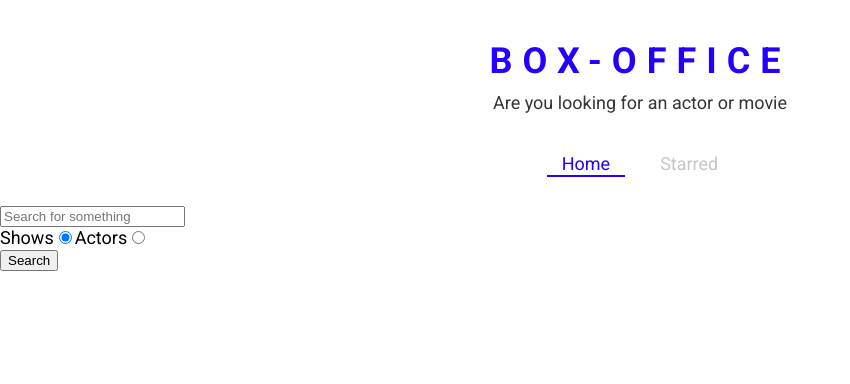
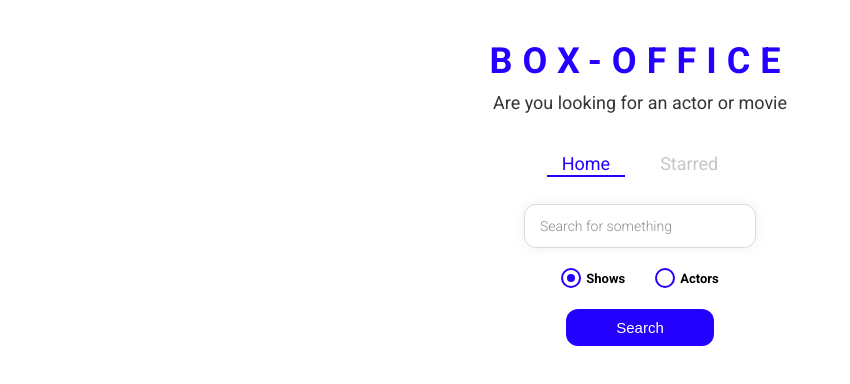
Before and after one commit to dhannjayyy/box-office-app, a React (Create React App) app: page / in a window 1280 px wide. Shown: the top 384 px of the page, without its empty margins (0-850 px from the left). Built offline with nearby package versions, Linux system fonts and the light colour scheme.

Commit message:
styled the entire app

```diff
--- /dev/null
+++ b/src/components/CustomRadio.jsx
@@ -0,0 +1,70 @@
+import React from "react";
+import styled from "styled-components";
+
+const RadioWrapper = styled.label`
+  display: block;
+  position: relative;
+  padding-left: 25px;
+  cursor: pointer;
+  font-size: 13px;
+  user-select: none;
+  font-weight: 700;
+  line-height: 1.65;
+
+  input {
+    position: absolute;
+    opacity: 0;
+    cursor: pointer;
+  }
+
+  span {
+    position: absolute;
+    top: 0;
+    left: 0;
+    height: 16px;
+    width: 16px;
+    background-color: #fff;
+    border: 2px solid ${({ theme }) => theme.mainColors.blue};
+    border-radius: 50%;
+  }
+
+  input:checked ~ span {
+    background-color: #fff;
+    border: 2px solid ${({ theme }) => theme.mainColors.blue};
+  }
+
+  span:after {
+    content: '';
+    position: absolute;
+    display: none;
+  }
+
+  input:checked ~ span:after {
+    display: block;
+  }
+
+  span:after {
+    top: 4px;
+    left: 4px;
+    width: 8px;
+    height: 8px;
+    border-radius: 50%;
+    background: ${({ theme }) => theme.mainColors.blue};
+  }
+`;
+
+const CustomRadio = ({ label, ...restProps }) => {
+  return (
+    <RadioWrapper htmlFor={restProps.id}>
+
+      {label}
+      <input
+      {...restProps}
+        type="radio"
+      />
+      <span />
+    </RadioWrapper>
+  );
+};
+
+export default CustomRadio;
--- a/src/pages/Home.jsx
+++ b/src/pages/Home.jsx
@@ -1,9 +1,15 @@
 import React, { useState } from "react";
 import ActorGrid from "../components/actor/ActorGrid";
+import CustomRadio from "../components/CustomRadio";
 import MainPageLayout from "../components/MainPageLayout";
 import { useLastQuery } from "../components/misc/custom-hooks";
 import GET_API from "../components/misc/getapi";
 import ShowGrid from "../components/show/ShowGrid";
+import {
+  RadioInputsWrapper,
+  SearchButtonWrapper,
+  SearchInput,
+} from "./Home.styled";
 
 const Home = () => {
   const [input, setInput] = useLastQuery();
@@ -18,7 +24,7 @@
 
   const onRadioChange = (ev) => {
     setSearchOption(ev.target.value);
-  }
+  };
 
   const search = () => {
     GET_API(`/search/${searchOption}?q=${input}`).then((result) => {
@@ -32,7 +38,6 @@
     }
   };
 
-
   const showResults = () => {
     console.log();
     if (results && results.length === 0) {
@@ -40,9 +45,11 @@
     }
 
     if (results && results.length > 0) {
-      return results[0].show
-      ? (<ShowGrid data={results}/>)
-      : (<ActorGrid data={results}/>)
+      return results[0].show ? (
+        <ShowGrid data={results} />
+      ) : (
+        <ActorGrid data={results} />
+      );
     }
 
     return null;
@@ -50,20 +57,38 @@
 
   return (
     <MainPageLayout>
-      <input type="text" onChange={onInputChange} onKeyDown={onEnter} value={input} placeholder="Search for something" />
-      <div>
-        <label htmlFor="shows-radio">
-          Shows
-          <input id="shows-radio" type="radio" value="shows" onChange={onRadioChange} checked={isSearchShows}/>
-        </label>
-        <label htmlFor="actors-radio">
-          Actors
-          <input id="actors-radio" type="radio" value="people" onChange={onRadioChange} checked={!isSearchShows} />
-        </label>
-      </div>
-      <button type="button" onClick={search}>
-        Search
-      </button>
+      <SearchInput
+        type="text"
+        onChange={onInputChange}
+        onKeyDown={onEnter}
+        value={input}
+        placeholder="Search for something"
+      />
+      <RadioInputsWrapper>
+        <div>
+          <CustomRadio
+            label="Shows"
+            id="shows-radio"
+            value="shows"
+            onChange={onRadioChange}
+            checked={isSearchShows}
+          />
+        </div>
+        <div>
+          <CustomRadio
+            label="Actors"
+            id="actors-radio"
+            value="people"
+            onChange={onRadioChange}
+            checked={!isSearchShows}
+          />
+        </div>
+      </RadioInputsWrapper>
+      <SearchButtonWrapper>
+        <button type="button" onClick={search}>
+          Search
+        </button>
+      </SearchButtonWrapper>
       {showResults()}
     </MainPageLayout>
   );
--- /dev/null
+++ b/src/pages/Home.styled.js
@@ -0,0 +1,49 @@
+import styled from "styled-components";
+
+export const SearchInput = styled.input`
+  display: block;
+  font-family: 'Roboto', sans-serif;
+  width: 200px;
+  margin: auto;
+  outline: none;
+  padding: 13px 15px;
+  border: 1px solid #dbdbdb;
+  box-shadow: 0px 0px 10px 0px rgba(219, 219, 219, 0.5);
+  font-size: 14px;
+  border-radius: 12px;
+  color: #8d8d8d;
+
+  &::placeholder {
+    font-weight: 300;
+    color: #8d8d8d;
+  }
+`;
+
+export const RadioInputsWrapper = styled.div`
+  display: flex;
+  justify-content: center;
+  margin: 20px 0;
+
+  div {
+    margin: 0 15px;
+  }
+`;
+
+export const SearchButtonWrapper = styled.div`
+  text-align: center;
+  margin-bottom: 35px;
+
+  button {
+    color: #fff;
+    background-color: ${({ theme }) => theme.mainColors.blue};
+    margin: auto;
+    padding: 10px 50px;
+    font-size: 15px;
+    border: none;
+    outline: none;
+    border-radius: 12px;
+    &:hover {
+      cursor: pointer;
+    }
+  }
+`;
```
